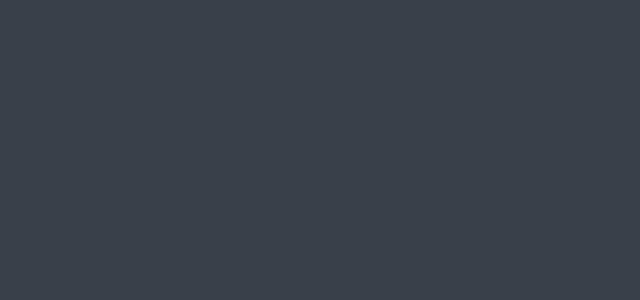
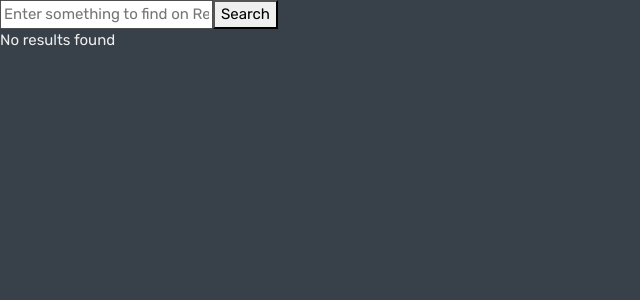
Before and after one commit to Air2air/eljefeventures, a React (Create React App) app: page /#/symbols in a window 1280 px wide. Before the commit this address led to /#/allocation. Shown: the top 300 px of the page, without its empty margins (0-640 px from the left). Built offline with nearby package versions, Linux system fonts and the light colour scheme.

Commit message:
Marketstack

```diff
--- a/package.json
+++ b/package.json
@@ -14,16 +14,11 @@
     "framer-motion": "^4.1.17",
     "react": "^16.13.1",
     "react-bootstrap": "^1.6.1",
-    "react-bootstrap-floating-label": "^1.6.0",
-    "react-copy-to-clipboard": "^5.0.3",
     "react-countup": "^5.1.0",
     "react-dom": "^16.13.1",
     "react-icons": "^4.2.0",
-    "react-redux": "^7.2.1",
     "react-router-dom": "^5.2.0",
-    "react-screentype-hook": "^1.0.17",
     "react-scripts": "3.4.3",
-    "react-stack-grid": "^0.7.1",
     "react-validation": "^3.0.7",
     "redux": "^4.0.5",
     "redux-thunk": "^2.3.0",
@@ -63,7 +58,6 @@
     "@types/react-dom": "^17.0.9",
     "eslint": "7.30.0",
     "eslint-config-next": "11.0.1",
-    "redux-devtools-extension": "^2.13.8",
     "sass-loader": "^12.1.0",
     "typescript": "^4.3.5"
   },
--- a/src/App.js
+++ b/src/App.js
@@ -3,6 +3,7 @@ import { HashRouter as Router, Switch, Route } from "react-router-dom";
 
 import Home from "./pages/Home";
 import Service from "./pages/Service";
+import Symbols from "./pages/Symbols";
 
 const App = () => {
 
@@ -11,6 +12,7 @@ const App = () => {
       <Switch>
         <Route exact path={["/", "/home"]} component={Home} />
         <Route path={"/service"} component={Service} />
+        <Route path={"/symbols"} component={Symbols} />
       </Switch>
     </Router>
   );
--- /dev/null
+++ b/src/components/SearchInput/index.js
@@ -0,0 +1,16 @@
+import React from "react";
+
+const SearchInput = ({ fetchQuery }) => {
+  return (
+    <form onSubmit={fetchQuery}>
+      <input
+        type="text"
+        name="query"
+        placeholder="Enter something to find on Reddit..."
+      />
+      <button type="submit">Search</button>
+    </form>
+  );
+};
+
+export default SearchInput;
--- a/src/pages/Service/index.js
+++ b/src/pages/Service/index.js
@@ -1,7 +1,7 @@
 import React from "react";
 import { Container } from "react-bootstrap";
-import Header from "./../../components/Header";
-import Footer from "./../../components/Footer";
+import Header from "../../components/Header";
+import Footer from "../../components/Footer";
 import Minidash from "../../components/Minidash";
 import Chart from "../../components/Chart";
 
--- /dev/null
+++ b/src/pages/Symbols/index.js
@@ -0,0 +1,81 @@
+import React, { useState } from "react";
+import SearchInput from "./../../components/SearchInput";
+
+const params = {
+  access_key: "2c2501f9fbffce9b23d6181557cea2dc",
+};
+
+// http://api.marketstack.com/v1/eod?access_key=2c2501f9fbffce9b23d6181557cea2dc&symbols=aapl
+
+const symbol = "aapl";
+
+const Symbols = () => {
+  // axios
+  //   .get(`https://api.marketstack.com/v1/tickers/${symbol}/eod`, { params })
+  //   .then((response) => {
+  //     const apiResponse = response.data;
+  //     if (Array.isArray(apiResponse["data"])) {
+  //       apiResponse["data"].forEach((stockData) => {
+  //         console.log(
+  //           `Ticker ${stockData["symbol"]} has a day high of ${stockData["high"]} on ${stockData["date"]}`
+  //         );
+  //       });
+  //     }
+  //   })
+  //   .catch((error) => {
+  //     console.log(error);
+  //   });
+
+  const [results, setResults] = useState([]);
+  const [isLoading, setLoading] = useState(false);
+
+  const fetchResults = (evt) => {
+    evt.preventDefault();
+
+    const query = evt.target.query.value;
+    setLoading(true);
+
+    const fetchData = async () => {
+      const queryResults = await fetch(
+        `http://api.marketstack.com/v1/eod?access_key=${params}&symbols=${query}`
+      ).then((res) => res.json());
+      if (!queryResults.data.length) {
+        setResults("No Results Found");
+      } else {
+        setResults(queryResults.data);
+      }
+      setLoading(false);
+    };
+    fetchData();
+  };
+
+  return (
+    <>
+      <SearchInput fetchQuery={fetchResults} />
+      {isLoading ? (
+        <div className="loading">Searching query...</div>
+      ) : (
+        <>
+          {results.length
+            ? results.map((result) => (
+                <div className="result-item">
+                  <div className="result-content">
+                    <div className="result-title">{result.data.open}</div>
+                    <div className="result-details">
+                     {result.data.high}
+                      <div className="result-author">
+                        {result.data.volume}
+                      </div>
+                    </div>
+                    {result.data.selftext}
+                  </div>
+                </div>
+              ))
+            : "No results found"}
+        </>
+      )}
+    </>
+  );
+};
+
+export default Symbols;
```
Also changed, not shown: src/api/index.js (added), 1 other file (tests, documents, lock files or other folders).
